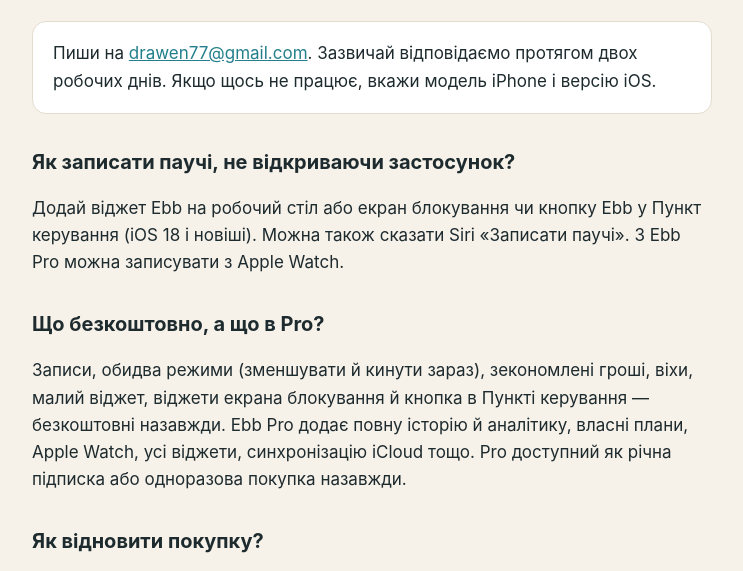
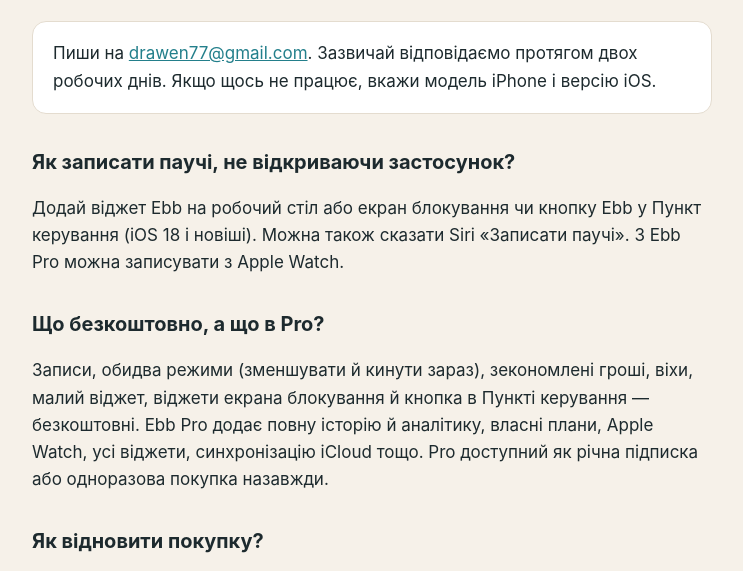
Before and after one commit to AlexDordiuk/ebb-site, a plain HTML site: page uk/support/index.html in a window 1280 px wide. Shown: the part 184-755 px from the top of the page, without its empty margins (268-1011 px from the left). Drawn offline with Linux system fonts and the light colour scheme.

Commit message:
Support pages: the basics are "free", without "forever"
Co-Authored-By: Claude Fable 5.2 <noreply@anthropic.com>

```diff
--- a/uk/support/index.html
+++ b/uk/support/index.html
@@ -29,7 +29,7 @@
 <p>Додай віджет Ebb на робочий стіл або екран блокування чи кнопку Ebb у Пункт керування (iOS 18 і новіші). Можна також сказати Siri «Записати паучі». З Ebb Pro можна записувати з Apple Watch.</p>
 
 <h2>Що безкоштовно, а що в Pro?</h2>
-<p>Записи, обидва режими (зменшувати й кинути зараз), зекономлені гроші, віхи, малий віджет, віджети екрана блокування й кнопка в Пункті керування — безкоштовні назавжди. Ebb Pro додає повну історію й аналітику, власні плани, Apple Watch, усі віджети, синхронізацію iCloud тощо. Pro доступний як річна підписка або одноразова покупка назавжди.</p>
+<p>Записи, обидва режими (зменшувати й кинути зараз), зекономлені гроші, віхи, малий віджет, віджети екрана блокування й кнопка в Пункті керування — безкоштовні. Ebb Pro додає повну історію й аналітику, власні плани, Apple Watch, усі віджети, синхронізацію iCloud тощо. Pro доступний як річна підписка або одноразова покупка назавжди.</p>
 
 <h2>Як відновити покупку?</h2>
 <p>Відкрий Ebb › Налаштування › Ebb Pro і натисни «Відновити покупки». Використовуй той самий Apple ID, з яким купував Pro.</p>
```
Also changed, not shown: support/index.html (+1 -1 lines).
